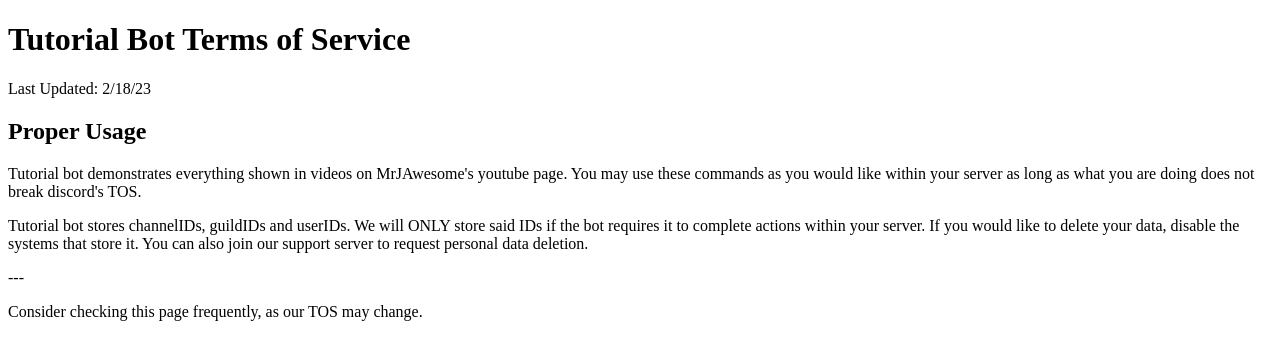
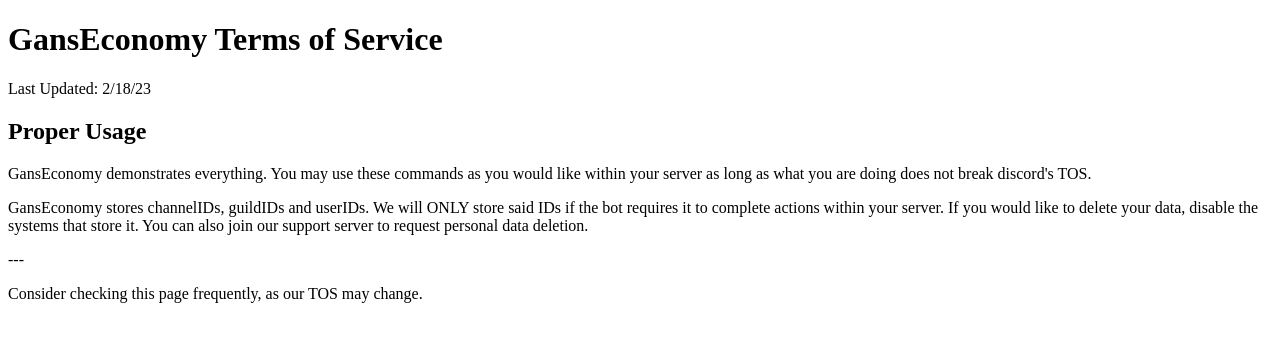
Before and after one commit to gansalt/GansEconomyTOS.github.io, a plain HTML site: page index.html in a window 1280 px wide. Drawn offline with Linux system fonts and the light colour scheme.

Commit message:
Update index.html

```diff
--- a/index.html
+++ b/index.html
@@ -4,17 +4,17 @@
     <meta charset="UTF-8">
     <meta http-equiv="X-UA-Compatible" content="IE=edge">
     <meta name="viewport" content="width=device-width, initial-scale=1.0">
-    <title>Tutorial Bot TOS</title>
+    <title>GansEconomy TOS</title>
 </head>
 <body>
 
 
-    <h1>Tutorial Bot Terms of Service</h1>
+    <h1>GansEconomy Terms of Service</h1>
     <footer>Last Updated: 2/18/23</footer>
 
     <h2>Proper Usage</h2>
-    <p>Tutorial bot demonstrates everything shown in videos on MrJAwesome's youtube page.  You may use these commands as you would like within your server as long as what you are doing does not break discord's TOS.</p>
-    <p>Tutorial bot stores channelIDs, guildIDs and userIDs. We will ONLY store said IDs if the bot requires it to complete actions within your server.  If you would like to delete your data, disable the systems that store it.  You can also join our support server to request personal data deletion.</p>
+    <p>GansEconomy demonstrates everything.  You may use these commands as you would like within your server as long as what you are doing does not break discord's TOS.</p>
+    <p>GansEconomy stores channelIDs, guildIDs and userIDs. We will ONLY store said IDs if the bot requires it to complete actions within your server.  If you would like to delete your data, disable the systems that store it.  You can also join our support server to request personal data deletion.</p>
     <p>---</p>
     <footer>Consider checking this page frequently, as our TOS may change.</footer>
 </body>
```
